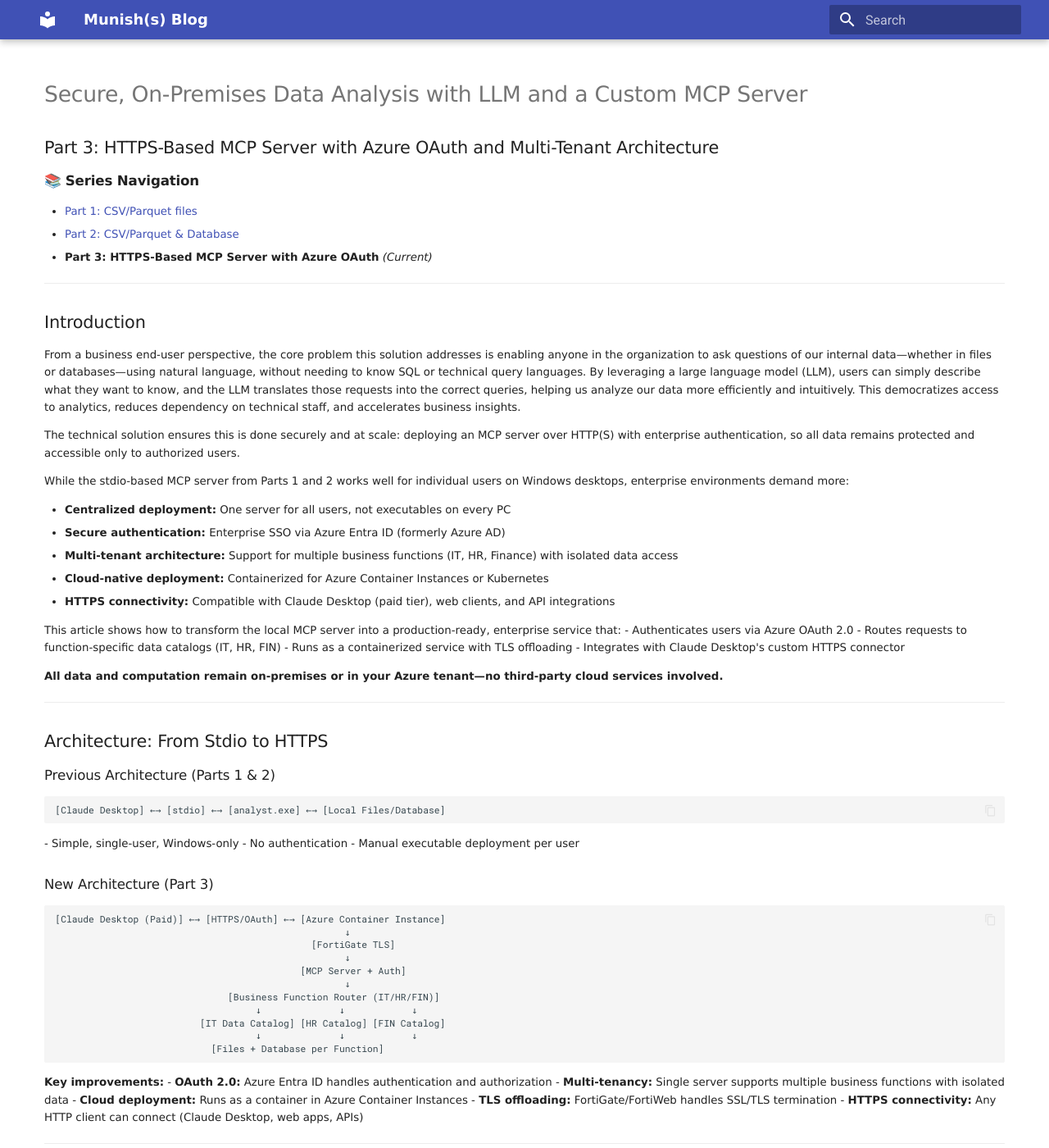
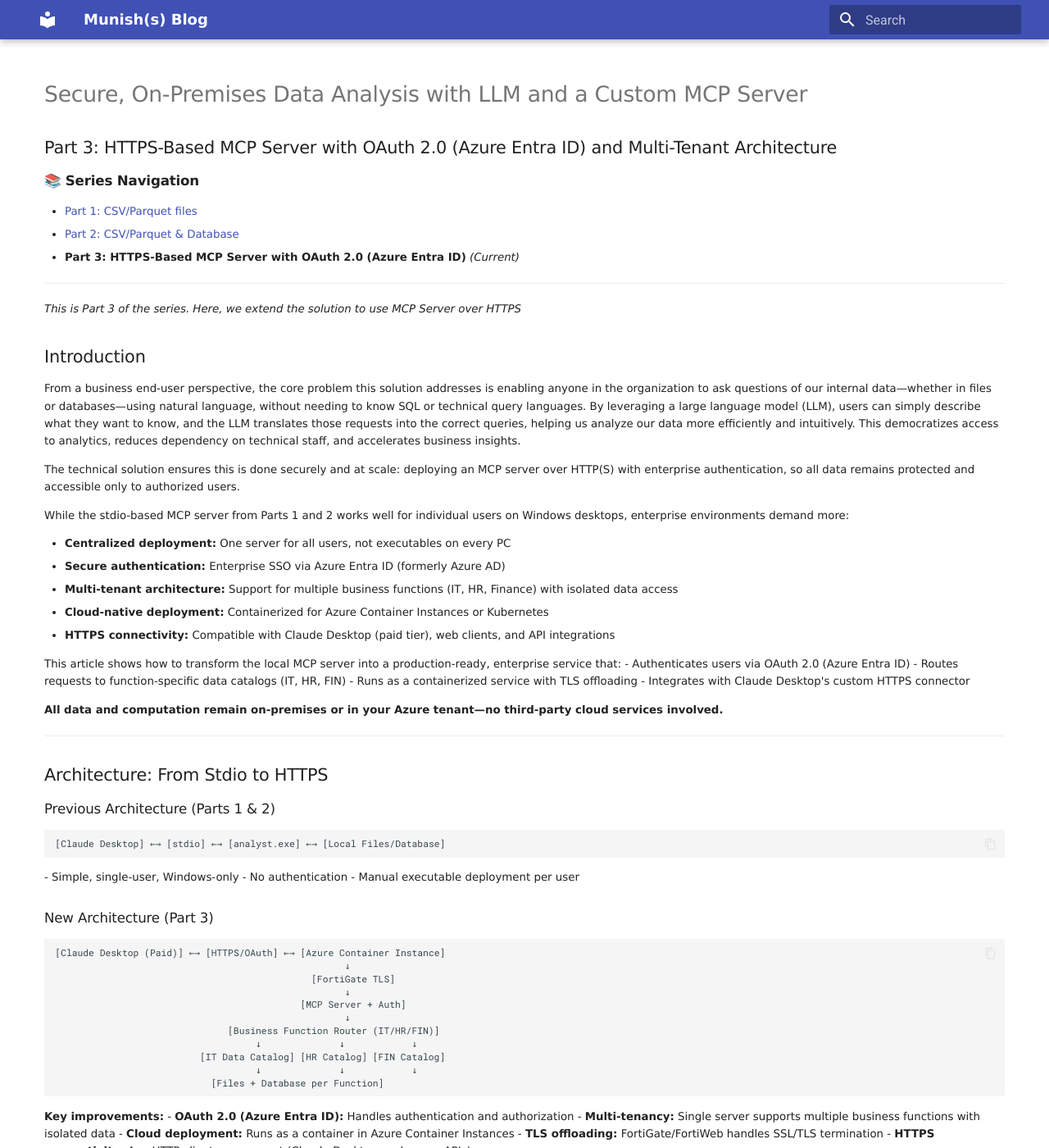
Before and after one commit to Munish-Sethi/pers-blog, an MkDocs documentation site: the page built from docs/ai-claude-mcp-analytic-server-part3.md, in a window 1280 px wide and 1400 px high. Shown: the whole window at 82% size. Built offline with MkDocs 1.6.1 and Material for MkDocs 9.7.7, drawn with Linux system fonts in a browser that asks for light colours; some of the changed text lies outside the part shown.

Commit message:
Made minimal changes to existing files.

````diff
--- a/docs/ai-claude-mcp-analytic-server-part3.md
+++ b/docs/ai-claude-mcp-analytic-server-part3.md
@@ -1,12 +1,14 @@
 # Secure, On-Premises Data Analysis with LLM and a Custom MCP Server
-## Part 3: HTTPS-Based MCP Server with Azure OAuth and Multi-Tenant Architecture
+## Part 3: HTTPS-Based MCP Server with OAuth 2.0 (Azure Entra ID) and Multi-Tenant Architecture
 
 ### 📚 **Series Navigation**
 - [Part 1: CSV/Parquet files](ai-claude-mcp-analytic-server-part1.md)
 - [Part 2: CSV/Parquet & Database](ai-claude-mcp-analytic-server-part2.md)
-- **Part 3: HTTPS-Based MCP Server with Azure OAuth** *(Current)*
-
----
+- **Part 3: HTTPS-Based MCP Server with OAuth 2.0 (Azure Entra ID)** *(Current)*
+
+---
+
+*This is Part 3 of the series. Here, we extend the solution to use MCP Server over HTTPS*
 
 ## Introduction
 
@@ -23,7 +25,7 @@
 - **HTTPS connectivity:** Compatible with Claude Desktop (paid tier), web clients, and API integrations
 
 This article shows how to transform the local MCP server into a production-ready, enterprise service that:
-- Authenticates users via Azure OAuth 2.0
+- Authenticates users via OAuth 2.0 (Azure Entra ID)
 - Routes requests to function-specific data catalogs (IT, HR, FIN)
 - Runs as a containerized service with TLS offloading
 - Integrates with Claude Desktop's custom HTTPS connector
@@ -58,7 +60,7 @@
 ```
 
 **Key improvements:**
-- **OAuth 2.0:** Azure Entra ID handles authentication and authorization
+- **OAuth 2.0 (Azure Entra ID):** Handles authentication and authorization
 - **Multi-tenancy:** Single server supports multiple business functions with isolated data
 - **Cloud deployment:** Runs as a container in Azure Container Instances
 - **TLS offloading:** FortiGate/FortiWeb handles SSL/TLS termination
@@ -71,7 +73,7 @@
 | Feature | Stdio (Parts 1 & 2) | HTTPS (Part 3) |
 |---------|---------------------|----------------|
 | Deployment | Executable per user | Single centralized service |
-| Authentication | None | Azure Entra ID OAuth 2.0 |
+| Authentication | None | OAuth 2.0 (Azure Entra ID) |
 | Client support | Claude Desktop (local) | Claude Desktop (paid), web, mobile, APIs |
 | Multi-user | No | Yes, with per-user context |
 | Scalability | One user per process | Hundreds of concurrent users |
@@ -412,13 +414,13 @@
 
 ---
 
-### 4. Azure OAuth Configuration
+### 4. OAuth 2.0 (Azure Entra ID) Configuration
 
 ```python
 from fastmcp import FastMCP
 from fastmcp.server.auth.providers.azure import AzureProvider
 
-logger.info("Configuring Azure OAuth Provider")
+logger.info("Configuring OAuth 2.0 (Azure Entra ID) Provider")
 try:
     azure_auth = AzureProvider(
         client_id=AZURE_CONFIDENTIAL_APP_ID,
@@ -427,10 +429,10 @@
         base_url="https://mcp.gdenergyproducts.com",
         required_scopes=["access_as_user"]
     )
-    logger.info("Azure OAuth Provider configured successfully")
+    logger.info("OAuth 2.0 (Azure Entra ID) Provider configured successfully")
 except Exception as e:
     logger.error(
-        f"Failed to configure Azure OAuth Provider: {str(e)}",
+    f"Failed to configure OAuth 2.0 (Azure Entra ID) Provider: {str(e)}",
         exc_info=True
     )
     raise
@@ -1694,7 +1696,7 @@
 ## Security Best Practices
 
 ### 1. Authentication and Authorization
-- ✅ **OAuth 2.0 only:** No API keys or basic auth
+- ✅ **OAuth 2.0 (Azure Entra ID) only:** No API keys or basic auth
 - ✅ **Per-user context:** Track who queries what
 - ✅ **Business function isolation:** Users can't cross boundaries
 - ✅ **Audit logging:** Every tool call logged with user identity
@@ -1812,7 +1814,7 @@
 
 ### What Worked Well
 
-1. **Azure OAuth integration:** Seamless enterprise SSO
+1. **OAuth 2.0 (Azure Entra ID) integration:** Seamless enterprise SSO
 2. **Multi-tenant architecture:** Single server for all business functions
 3. **Polars performance:** Handles millions of rows effortlessly
 4. **Data catalog:** LLM generates correct queries consistently
@@ -1852,7 +1854,7 @@
 The evolution from stdio-based to HTTPS-based MCP server represents a quantum leap in enterprise readiness:
 
 - **From single-user to multi-tenant:** One server, many users, isolated data
-- **From no auth to OAuth 2.0:** Enterprise-grade security and SSO
+- **From no auth to OAuth 2.0 (Azure Entra ID):** Enterprise-grade security and SSO
 - **From local to cloud:** Scalable, containerized deployment
 - **From manual to automated:** Zero per-user setup, instant access
 
````
Also changed, not shown: other parts of docs/ai-claude-mcp-analytic-server-part3.md (+1 -1 lines).
